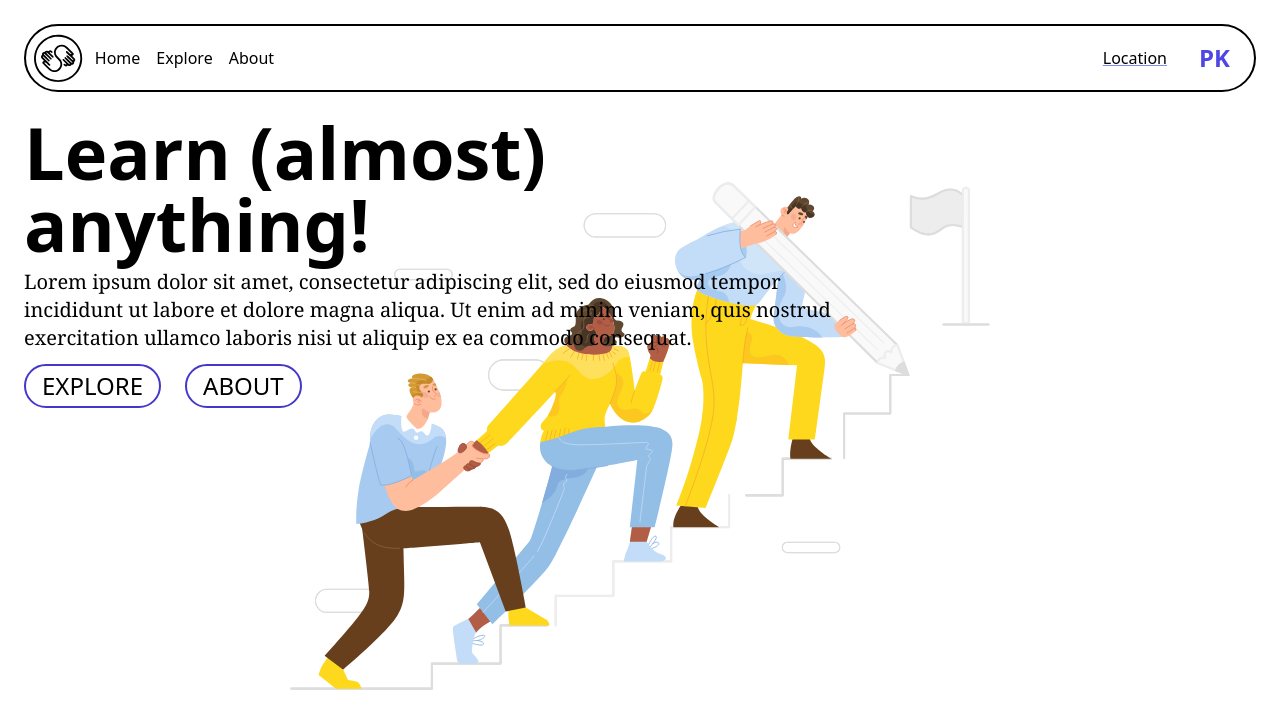
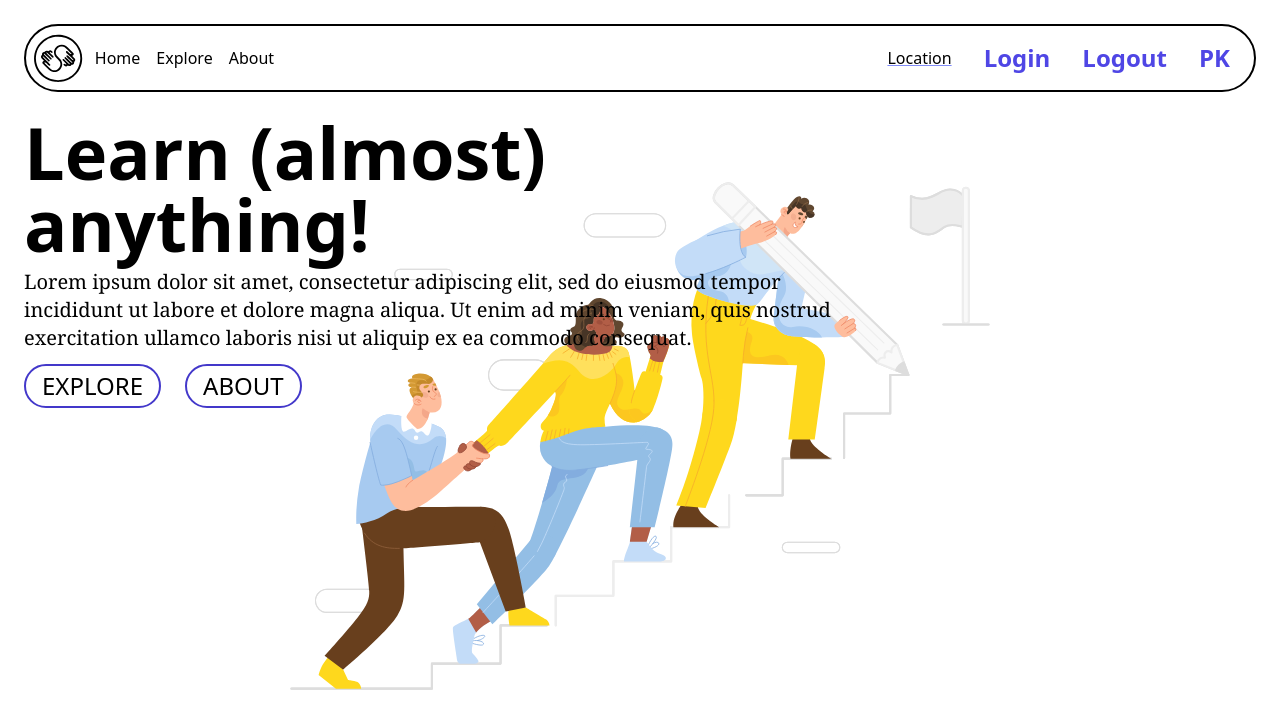
Before and after one commit to SchoolOfCode/bc13_final-project_front-end-zen-coders, a Next.js app: page / in a window 1280 px wide. Shown: the top 728 px of the page. Built offline with nearby package versions, Linux system fonts and the light colour scheme.

Commit message:
added in login and logout buttons for Auth0, and tested that they are working

```diff
--- a/components/Navbar/Navbar.js
+++ b/components/Navbar/Navbar.js
@@ -1,8 +1,8 @@
 //* Description: This component will render the Navbar component
 
 // Import statements
-import React from 'react';
-import Link from 'next/link';
+import React from "react";
+import Link from "next/link";
 
 // Navbar component
 export default function Navbar() {
@@ -36,6 +36,22 @@ export default function Navbar() {
             Location
           </h3>
           <div>
+            <a
+              className="mt-4 inline-block px-4 py-2 text-2xl font-bold leading-none text-indigo-600 hover:border-transparent hover:text-black lg:mt-0"
+              href="/api/auth/login"
+            >
+              Login
+            </a>
+          </div>
+          <div>
+            <a
+              className="mt-4 inline-block px-4 py-2 text-2xl font-bold leading-none text-indigo-600 hover:border-transparent hover:text-black lg:mt-0"
+              href="/api/auth/logout"
+            >
+              Logout
+            </a>
+          </div>
+          <div>
             <Link
               href="/profile"
               className="mt-4 inline-block px-4 py-2 text-2xl font-bold leading-none text-indigo-600 hover:border-transparent hover:text-black lg:mt-0"
```
